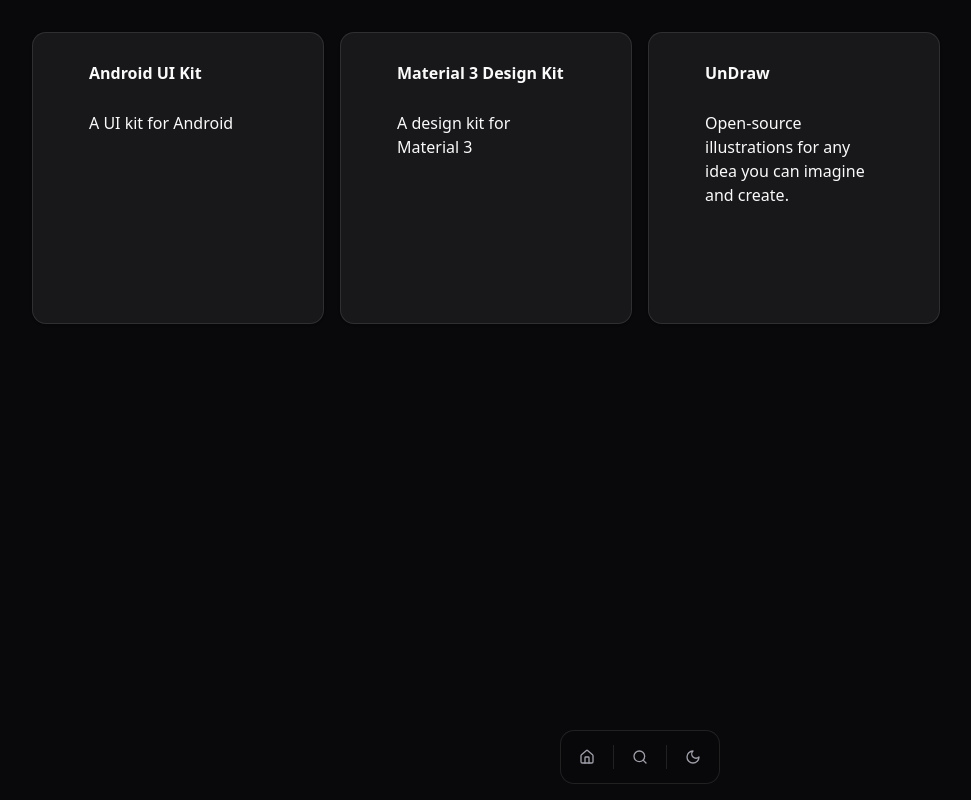
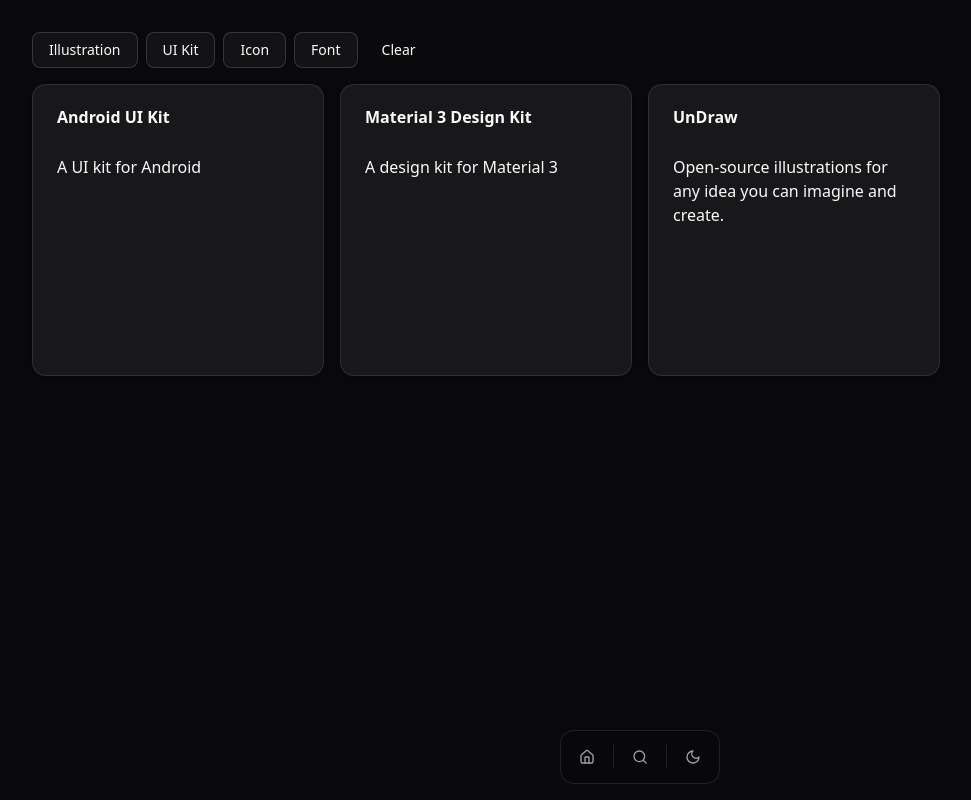
Before and after one commit to foundly-dev/glowww, a Next.js app: page / in a window 1280 px wide. Shown: the whole page, without its empty margins (0-971 px from the left). Built offline with nearby package versions, Linux system fonts and the light colour scheme.

Commit message:
feat: ✨ tags filtering

```diff
--- a/src/app/(app)/_components/filtered-item-grid.tsx
+++ b/src/app/(app)/_components/filtered-item-grid.tsx
@@ -1,17 +1,33 @@
 "use client";
-
-import { useItemSearch } from "@/components/providers/item-search.provider";
+import { useItemSearch } from "@/app/(app)/_components/item-search.provider";
 import { items } from "@/content/items";
 
 import { ItemGrid } from "./item-grid";
 
 export const FilteredItemGrid = () => {
-  const { search } = useItemSearch();
+  const { tags, search } = useItemSearch();
 
-  // TODO: improve search algorithm
-  const filteredItems = items.filter((item) =>
-    item.title.toLowerCase().includes(search.toLowerCase()),
-  );
+  const filteredItems = items.filter((item) => {
+    const titleMatch = item.title.toLowerCase().includes(search.toLowerCase());
+    const descriptionMatch = item.description
+      .toLowerCase()
+      .includes(search.toLowerCase());
+    const contentMatch =
+      search?.length > 0 ? titleMatch || descriptionMatch : true;
+
+    const tagsMatch =
+      tags.length > 0 ? tags.some((tag) => item.tags.includes(tag)) : true;
+
+    return contentMatch && tagsMatch;
+  });
+
+  if (filteredItems.length === 0) {
+    return (
+      <div className="flex h-full flex-col items-center justify-center">
+        <p>No items found</p>
+      </div>
+    );
+  }
 
   return <ItemGrid items={filteredItems} />;
 };
--- a/src/app/(app)/_components/item-card.tsx
+++ b/src/app/(app)/_components/item-card.tsx
@@ -7,7 +7,7 @@
 
 export const ItemCard = ({ item }: ItemCardProps) => {
   return (
-    <Card className="max-size-[300px] group relative aspect-square h-full w-full p-8">
+    <Card className="max-size-[300px] group relative aspect-square h-full w-full">
       <CardHeader>
         <CardTitle>{item.title}</CardTitle>
       </CardHeader>
--- a/src/components/providers/item-search.provider.tsx
+++ b/src/app/(app)/_components/item-search.provider.tsx
@@ -17,7 +17,9 @@
   if (!storeRef.current) {
     storeRef.current = createItemSearchStore({
       search: "",
+      tags: [],
       setSearch: () => {},
+      setTags: () => {},
     });
   }
 
--- a/src/components/providers/item-search.store.tsx
+++ b/src/app/(app)/_components/item-search.store.tsx
@@ -1,13 +1,18 @@
 import { createStore } from "zustand/vanilla";
+
+import { Tag } from "@/content/schema";
 
 export interface ItemSearchStore {
   search: string;
   setSearch: (search: string) => void;
+  tags: Tag[];
+  setTags: (tags: Tag[]) => void;
 }
 
 export const createItemSearchStore = (initialState: ItemSearchStore) => {
   return createStore<ItemSearchStore>((set) => ({
     ...initialState,
     setSearch: (search) => set({ search }),
+    setTags: (tags) => set({ tags }),
   }));
 };
--- a/src/app/(app)/_components/item-search.tsx
+++ b/src/app/(app)/_components/item-search.tsx
@@ -3,7 +3,7 @@
 import { Search, X } from "lucide-react";
 import { useState, useRef, useEffect } from "react";
 
-import { useItemSearch } from "@/components/providers/item-search.provider";
+import { useItemSearch } from "@/app/(app)/_components/item-search.provider";
 import { Button } from "@/components/ui/button";
 import { Input } from "@/components/ui/input";
 import { cn } from "@/lib/utils";
--- /dev/null
+++ b/src/app/(app)/_components/item-tags.tsx
@@ -0,0 +1,38 @@
+"use client";
+
+import { Button } from "@/components/ui/button";
+import { tags as allTags, Tag } from "@/content/schema";
+
+import { useItemSearch } from "./item-search.provider";
+
+export const ItemTags = () => {
+  const { tags, setTags } = useItemSearch();
+
+  const onTagClick = (tag: Tag) => {
+    setTags(
+      tags.includes(tag) ? tags.filter((t) => t !== tag) : [...tags, tag],
+    );
+  };
+
+  return (
+    <div className="flex flex-wrap gap-2">
+      {allTags.map((tag) => {
+        const isActive = tags.includes(tag);
+
+        return (
+          <Button
+            key={tag}
+            variant={isActive ? "default" : "outline"}
+            onClick={() => onTagClick(tag)}
+          >
+            {tag}
+          </Button>
+        );
+      })}
+
+      <Button variant="ghost" onClick={() => setTags([])}>
+        Clear
+      </Button>
+    </div>
+  );
+};
--- a/src/app/(app)/layout.tsx
+++ b/src/app/(app)/layout.tsx
@@ -1,5 +1,5 @@
+import { ItemSearchProvider } from "@/app/(app)/_components/item-search.provider";
 import { Navbar } from "@/app/(app)/_components/navbar";
-import { ItemSearchProvider } from "@/components/providers/item-search.provider";
 
 export default function AppLayout({ children }: { children: React.ReactNode }) {
   return (
--- a/src/app/(app)/page.tsx
+++ b/src/app/(app)/page.tsx
@@ -1,8 +1,10 @@
 import { FilteredItemGrid } from "./_components/filtered-item-grid";
+import { ItemTags } from "./_components/item-tags";
 
 export default function Home() {
   return (
-    <main className="flex flex-col">
+    <main className="flex flex-col gap-4">
+      <ItemTags />
       <FilteredItemGrid />
     </main>
   );
--- a/src/components/ui/mode-toggle.tsx
+++ b/src/components/ui/mode-toggle.tsx
@@ -15,8 +15,8 @@
 
   return (
     <Button variant="ghost" size="icon" onClick={onToggle}>
-      <SunIcon className="text-muted-foreground h-[1.2rem] w-[1.2rem] scale-100 rotate-0 transition-all dark:scale-0 dark:-rotate-90" />
-      <MoonIcon className="text-muted-foreground absolute h-[1.2rem] w-[1.2rem] scale-0 rotate-90 transition-all dark:scale-100 dark:rotate-0" />
+      <SunIcon className="text-muted-foreground h-[1.2rem] w-[1.2rem] scale-100 rotate-0 transition-all duration-300 ease-in-out dark:scale-0 dark:-rotate-90" />
+      <MoonIcon className="text-muted-foreground absolute h-[1.2rem] w-[1.2rem] scale-0 rotate-90 transition-all duration-300 ease-in-out dark:scale-100 dark:rotate-0" />
     </Button>
   );
 }
```
